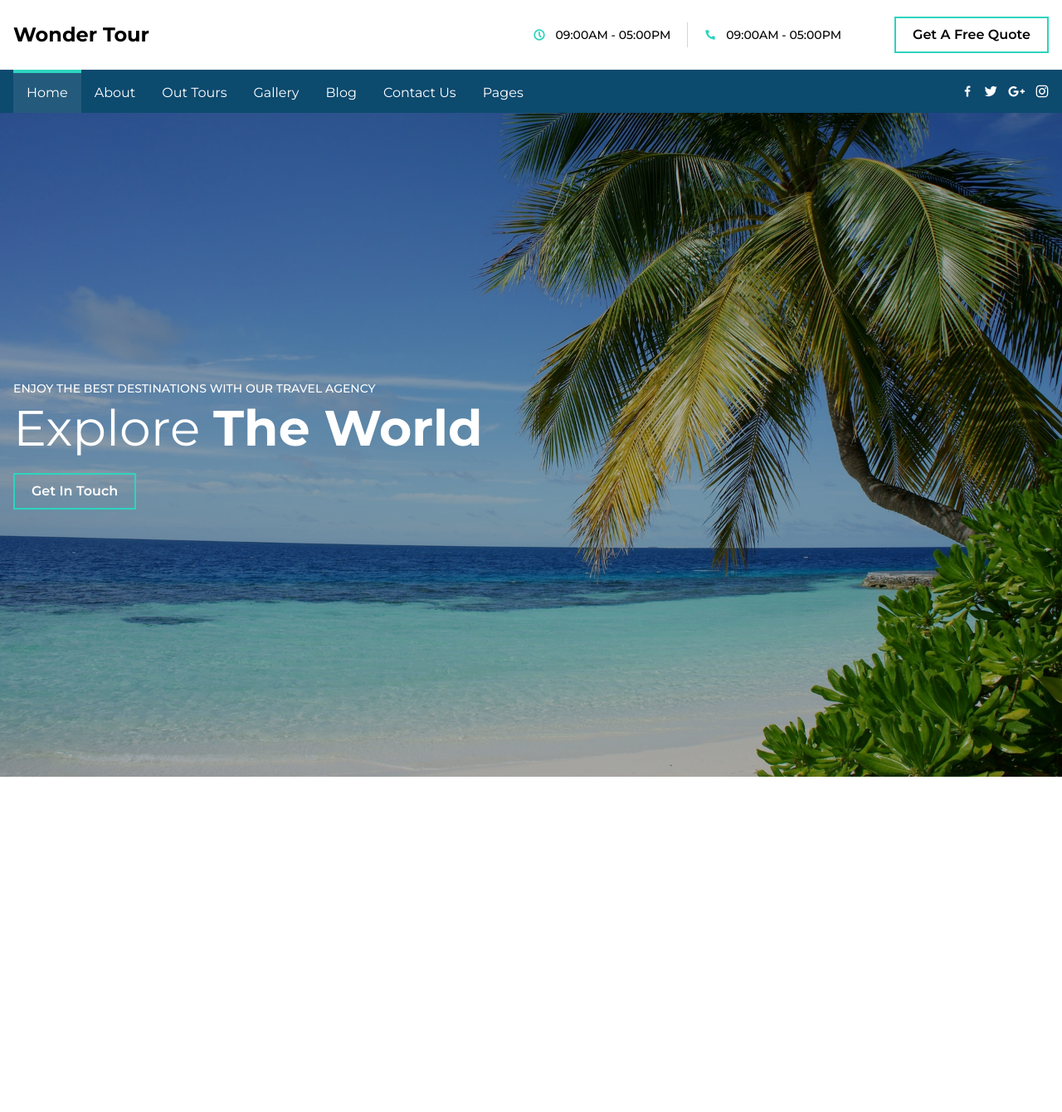
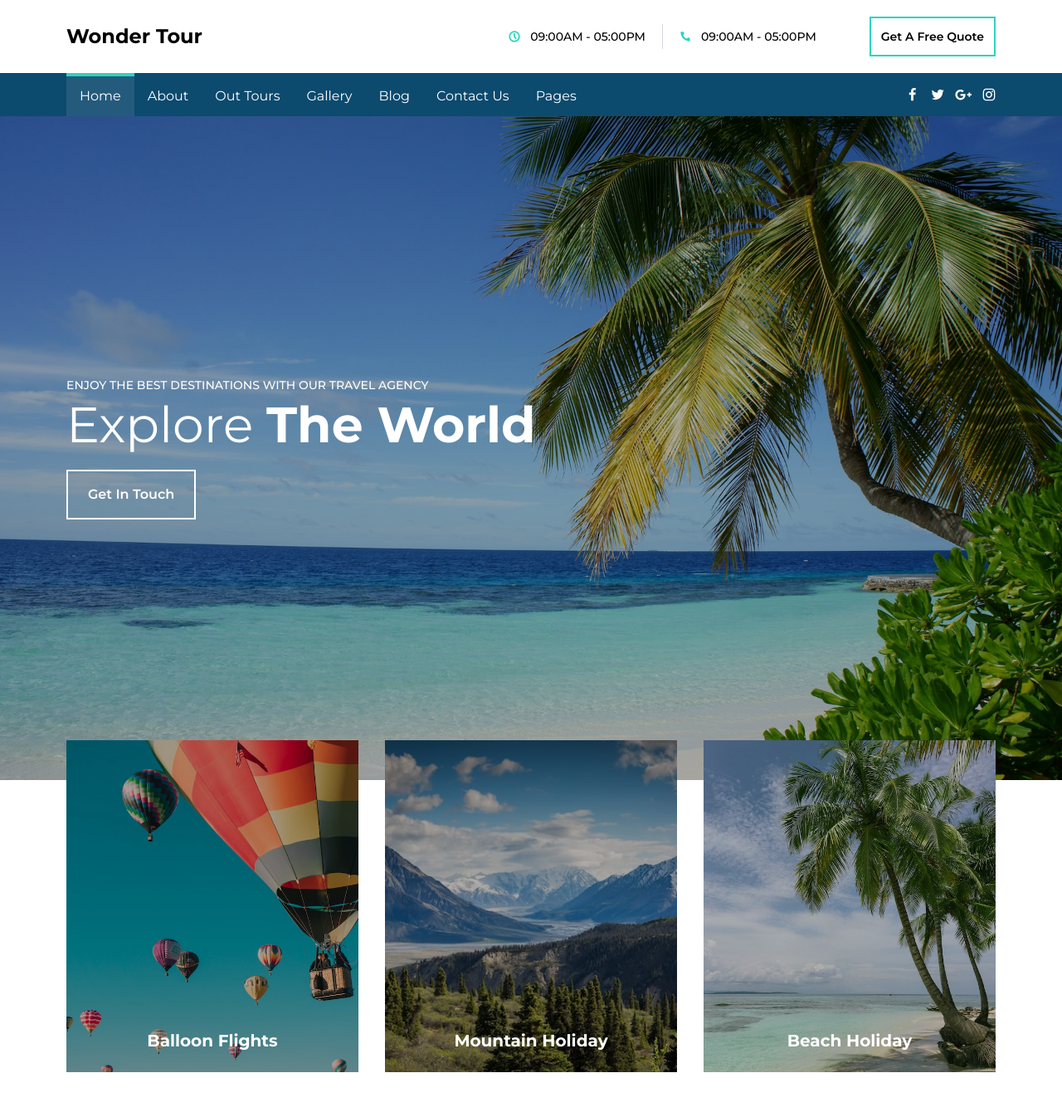
Before and after one commit to stefanelli990/wonder-tour, a website: page index.html in a window 1280 px wide. Shown: the whole page at 83% size. Before the commit the page ends 936 px from the top, so only its background shows below. Drawn offline with Linux system fonts and the light colour scheme.

Commit message:
added feature section and images

```diff
--- a/index.html
+++ b/index.html
@@ -14,23 +14,23 @@
 
     <!-- top nav -->
     <div class="bg-white">
-      <div class="max-w-7xl mx-auto py-5 px-4 flex justify-between items-center">
+      <div class="section-container py-5 px-4 flex justify-between items-center">
 
         <!-- logo -->
         <a href="#" class="text-2xl font-bold">Wonder Tour</a>
         <div class="hidden space-x-16 lg:flex">
           <div class="flex items-center text-sm font-medium">
-            <div class="flex items-center space-x-3">
+            <a href="#" class="flex items-center space-x-3 duration-100 hover:text-teal-400">
               <svg xmlns="http://www.w3.org/2000/svg" width="1em" height="1em" preserveAspectRatio="xMidYMid meet" viewBox="0 0 24 24"><g fill="none" stroke="#2dd4bf" stroke-linecap="round" stroke-linejoin="round" stroke-width="3"><circle cx="12" cy="12" r="10"/><path d="m15 16l-2.414-2.414A2 2 0 0 1 12 12.172V6"/></g></svg>
               <span>09:00AM - 05:00PM</span>
-            </div>
+            </a>
             <div class="w-[1px] h-[30px] bg-gray-300 mx-5"></div>
-            <div class="flex items-center space-x-3">
+            <a href="#" class="flex items-center space-x-3 duration-100 hover:text-teal-400">
               <svg xmlns="http://www.w3.org/2000/svg" width="1em" height="1em" preserveAspectRatio="xMidYMid meet" viewBox="0 0 32 32"><path fill="#2dd4bf" d="m20.33 21.48l2.24-2.24a2.19 2.19 0 0 1 2.34-.48l2.73 1.09a2.18 2.18 0 0 1 1.36 2v5A2.17 2.17 0 0 1 26.72 29C7.59 27.81 3.73 11.61 3 5.41A2.17 2.17 0 0 1 5.17 3H10a2.16 2.16 0 0 1 2 1.36l1.09 2.73a2.16 2.16 0 0 1-.47 2.34l-2.24 2.24s1.29 8.73 9.95 9.81Z"/></svg>
               <span>09:00AM - 05:00PM</span>
-            </div>
+            </a>
           </div>
-          <button class="btn btn-outline">get a free quote</button>
+          <button class="btn btn-outline btn-sm">get a free quote</button>
         </div>
 
         <!-- hamburger icon -->
@@ -43,7 +43,7 @@
     </div>
     <!-- navbar -->
     <nav class="bg-sky-900 hidden lg:block">
-      <div class="max-w-7xl mx-auto px-4 flex justify-between items-center text-white">
+      <div class="section-container flex justify-between items-center text-white">
         <div class="flex">
           <a href="#" class="py-3 px-4 bg-gray-100/10 border-t-4 duration-100 border-teal-400">Home</a>
           <a href="#" class="py-3 px-4 border-t-4 border-sky-900 duration-100 hover:bg-gray-100/10 hover:border-teal-400">About</a>
@@ -55,7 +55,7 @@
         </div>
         <div class="flex items-center space-x-3">
           <a href="#" class="duration-100 hover:text-teal-400">
-            <svg xmlns="http://www.w3.org/2000/svg" width="1em" height="1em" preserveAspectRatio="xMidYMid meet" viewBox="0 0 20 20"><path fill="currentColor" d="M8.46 18h2.93v-7.3h2.45l.37-2.84h-2.82V6.04c0-.82.23-1.38 1.41-1.38h1.51V2.11c-.26-.03-1.15-.11-2.19-.11c-2.18 0-3.66 1.33-3.66 3.76v2.1H6v2.84h2.46V18z"/></svg>
+            <svg xmlns="http://www.w3.org/2000/svg" width="1.2em" height="1.2em" preserveAspectRatio="xMidYMid meet" viewBox="0 0 20 20"><path fill="currentColor" d="M8.46 18h2.93v-7.3h2.45l.37-2.84h-2.82V6.04c0-.82.23-1.38 1.41-1.38h1.51V2.11c-.26-.03-1.15-.11-2.19-.11c-2.18 0-3.66 1.33-3.66 3.76v2.1H6v2.84h2.46V18z"/></svg>
           </a>
           <a href="#" class="duration-100 hover:text-teal-400">
             <svg xmlns="http://www.w3.org/2000/svg" width="1em" height="1em" preserveAspectRatio="xMidYMid meet" viewBox="0 0 24 24"><path fill="currentColor" d="M23.643 4.937c-.835.37-1.732.62-2.675.733a4.67 4.67 0 0 0 2.048-2.578a9.3 9.3 0 0 1-2.958 1.13a4.66 4.66 0 0 0-7.938 4.25a13.229 13.229 0 0 1-9.602-4.868c-.4.69-.63 1.49-.63 2.342A4.66 4.66 0 0 0 3.96 9.824a4.647 4.647 0 0 1-2.11-.583v.06a4.66 4.66 0 0 0 3.737 4.568a4.692 4.692 0 0 1-2.104.08a4.661 4.661 0 0 0 4.352 3.234a9.348 9.348 0 0 1-5.786 1.995a9.5 9.5 0 0 1-1.112-.065a13.175 13.175 0 0 0 7.14 2.093c8.57 0 13.255-7.098 13.255-13.254c0-.2-.005-.402-.014-.602a9.47 9.47 0 0 0 2.323-2.41l.002-.003Z"/></svg>
@@ -72,11 +72,35 @@
 
     <!-- hero section -->
     <section style="background-image: linear-gradient(rgba(0,0,0,0.3), rgba(0,0,0,0.3)), url('/assets/hero-img.jpg')" class="bg-cover bg-center bg-no-repeat">
-      <div class="max-w-7xl mx-auto px-4 flex items-center justify-start h-screen text-white">
+      <div class="section-container flex items-center justify-start h-screen text-white">
         <div>
           <h2 class="max-w-[250px] font-medium mb-2 text-sm uppercase lg:max-w-full">enjoy the best destinations with our travel agency</h2>
           <h1 class="text-4xl lg:text-6xl mb-6">Explore <span class="font-bold">The World</span></h1>
-          <button class="btn btn-outline text-white">get in touch</button>
+          <button class="btn btn-secondary-outline btn-lg">get in touch</button>
+        </div>
+      </div>
+    </section>
+
+    <!-- feature section -->
+    <section>
+      <div class="section-container flex flex-col space-y-4 md:flex-row md:space-x-4 lg:space-x-8 md:space-y-0 -mt-12 pb-12">
+        <div class="relative md:w-1/3">
+          <img class="h-[400px] w-full object-cover" src="assets/feature-1.jpg" alt="">
+          <div class="h-full w-full bg-black/30 absolute inset-0 flex items-end justify-center">
+            <h2 class="pb-6 text-xl text-white font-bold">Balloon Flights</h2>
+          </div>
+        </div>
+        <div class="relative md:w-1/3">
+          <img class="h-[400px] w-full object-cover" src="assets/feature-2.jpg" alt="">
+          <div class="h-full w-full bg-black/30 absolute inset-0 flex items-end justify-center">
+            <h2 class="pb-6 text-xl text-white font-bold">Mountain Holiday</h2>
+          </div>
+        </div>
+        <div class="relative md:w-1/3">
+          <img class="h-[400px] w-full object-cover" src="assets/feature-3.jpg" alt="">
+          <div class="h-full w-full bg-black/30 absolute inset-0 flex items-end justify-center">
+            <h2 class="pb-6 text-xl text-white font-bold">Beach Holiday</h2>
+          </div>
         </div>
       </div>
     </section>
--- a/input.css
+++ b/input.css
@@ -4,12 +4,24 @@
 
 @layer components {
     .btn {
-        @apply inline-block border-2 px-5 py-2 font-semibold capitalize duration-100;
+        @apply inline-block border-2 font-semibold capitalize duration-100;
     }
     .btn-primary {
         @apply bg-teal-400 border-teal-400 hover:bg-transparent hover:text-white;
     }
+    .btn-secondary-outline {
+        @apply  text-white border-white hover:bg-white hover:text-black;
+    }
     .btn-outline {
         @apply bg-transparent text-black border-teal-400 hover:bg-teal-400 hover:text-white;
     }
+    .btn-lg {
+        @apply px-6 py-4;
+    }
+    .btn-sm {
+        @apply p-3 text-sm;
+    }
+    .section-container {
+        @apply max-w-6xl mx-auto px-4;
+    }
 }
```
Also changed, not shown: assets/feature-1.jpg (added), assets/feature-2.jpg (added), assets/feature-3.jpg (added), css/style.css, 1 other file.
